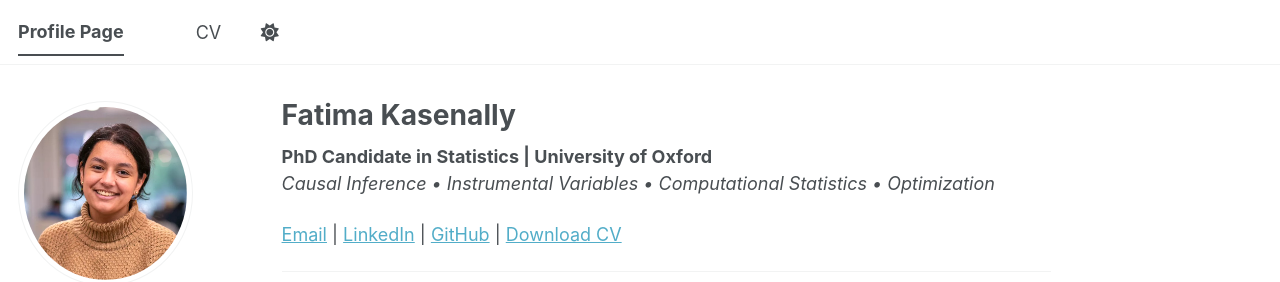
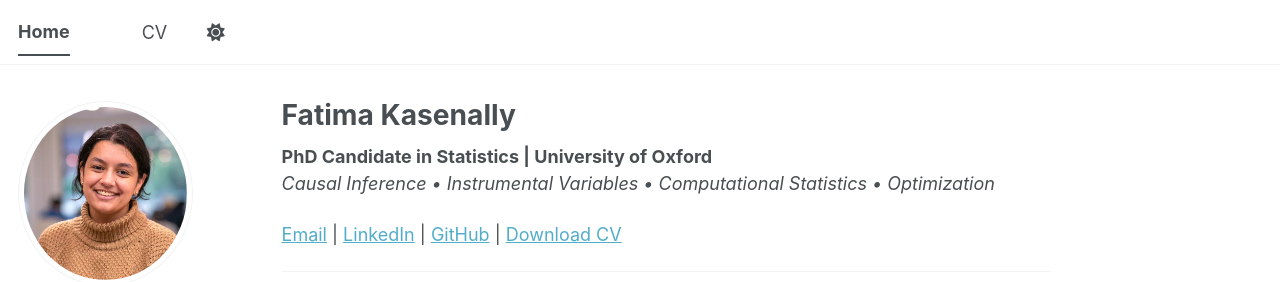
Before and after one commit to FZK98/FZK98.github.io, a Jekyll site: the page built from _pages/about.md, in a window 1280 px wide. Shown: the top 282 px of the page. Built offline with Jekyll 4.4.1, drawn with Linux system fonts in a browser that asks for light colours; a style sheet for code colours, icons or effects is not loaded.

Commit message:
Update _config.yml

```diff
--- a/_config.yml
+++ b/_config.yml
@@ -9,7 +9,7 @@
 # Basic Site Settings
 locale                   : "en-GB"
 site_theme               : "default" # The available themes options are "default", "air", "sunrise", "mint", "dirt" and "contrast"
-title                    : "Profile Page"
+title                    : "Home"
 title_separator          : "-"
 name                     : &name "Fatima Kasenally"
 description              : &description ""   # Update this with a general description of your site, this is the default if not overridden by a page
```
